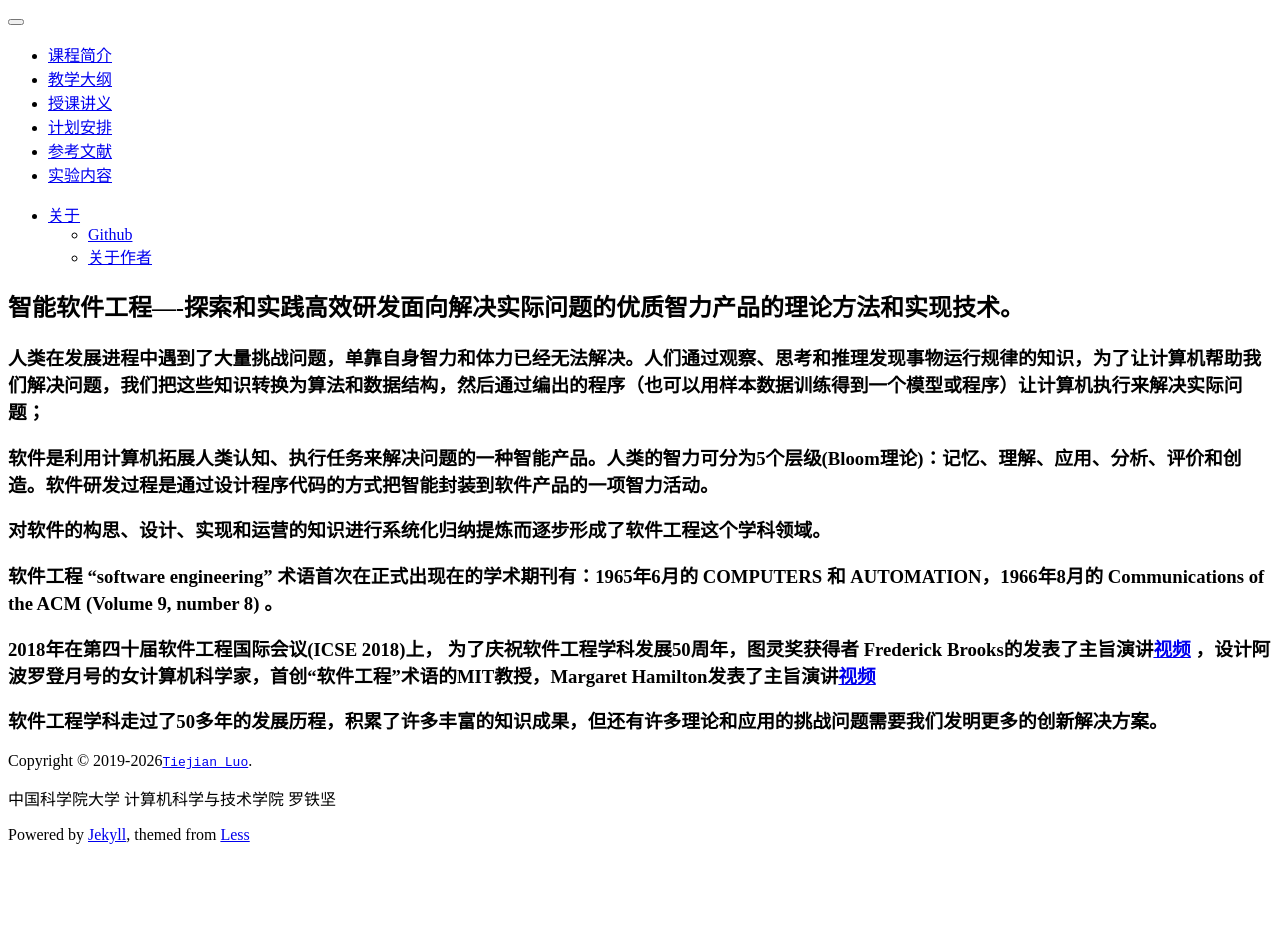
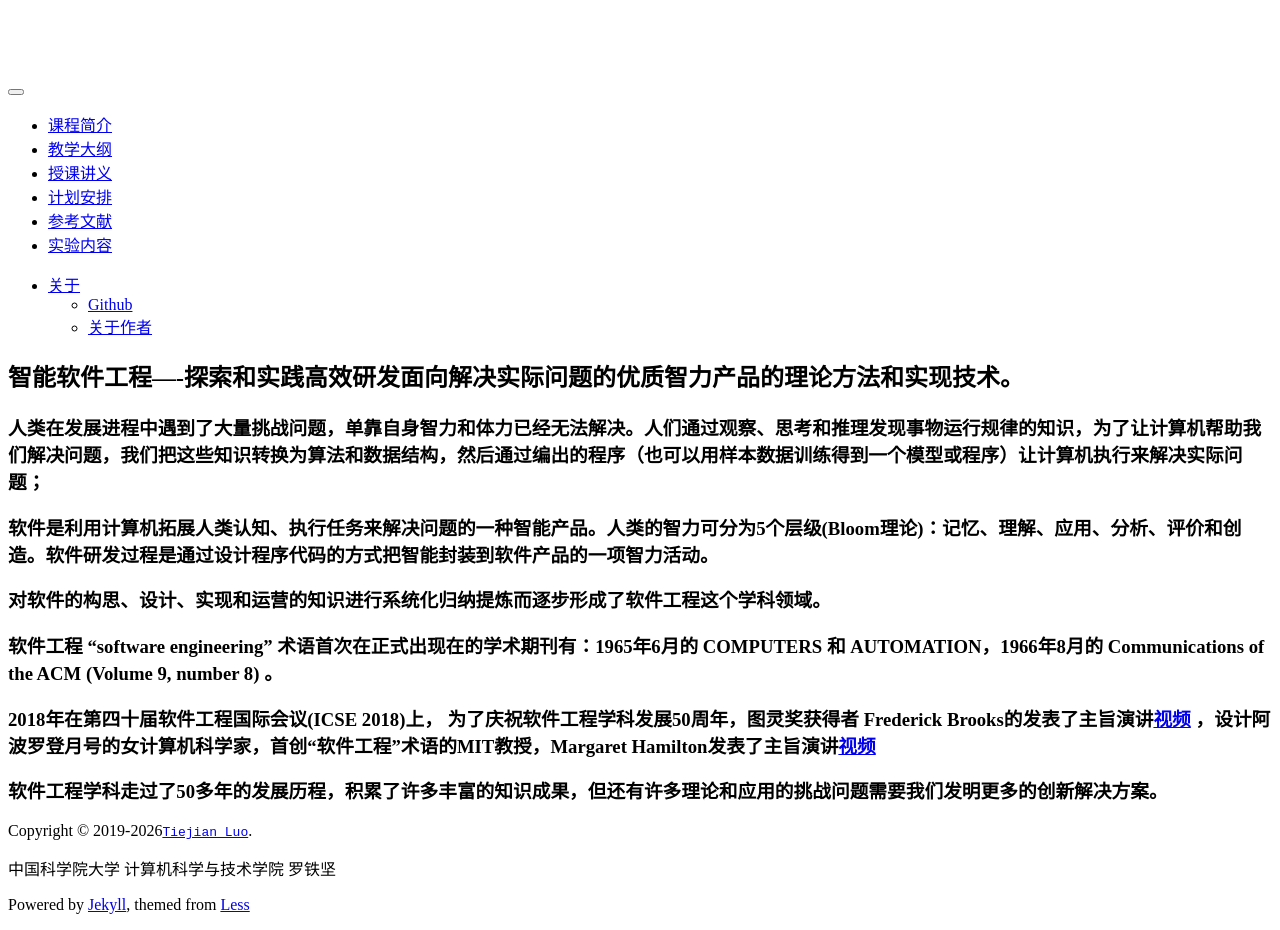
Before and after one commit to tjluo-ucas/ase, a Jekyll site: the page built from index.md, in a window 1280 px wide. Built offline with Jekyll 4.4.1, drawn with Linux system fonts in a browser that asks for light colours; comment, search, counter and statistics services are not loaded; before the commit the page ends 900 px from its top, so only the background shows below that.

Commit message:
Adjust styles for fixed header and content spacing

```diff
--- a/_includes/head.html
+++ b/_includes/head.html
@@ -30,8 +30,22 @@
 		})();
 	</script> -->
   	<style type="text/css">
-	  	.docs-content{
-	  		margin-bottom: 10px;
-	  	}
-  	</style>
+  /* 为顶部固定菜单预留空间 */
+  body {
+    padding-top: 70px;
+  }
+
+  /* 点击目录锚点时，避免标题被菜单遮挡 */
+  html {
+    scroll-padding-top: 70px;
+  }
+
+  .post-content [id] {
+    scroll-margin-top: 70px;
+  }
+
+  .docs-content {
+    margin-bottom: 10px;
+  }
+</style>
 </head>
```
